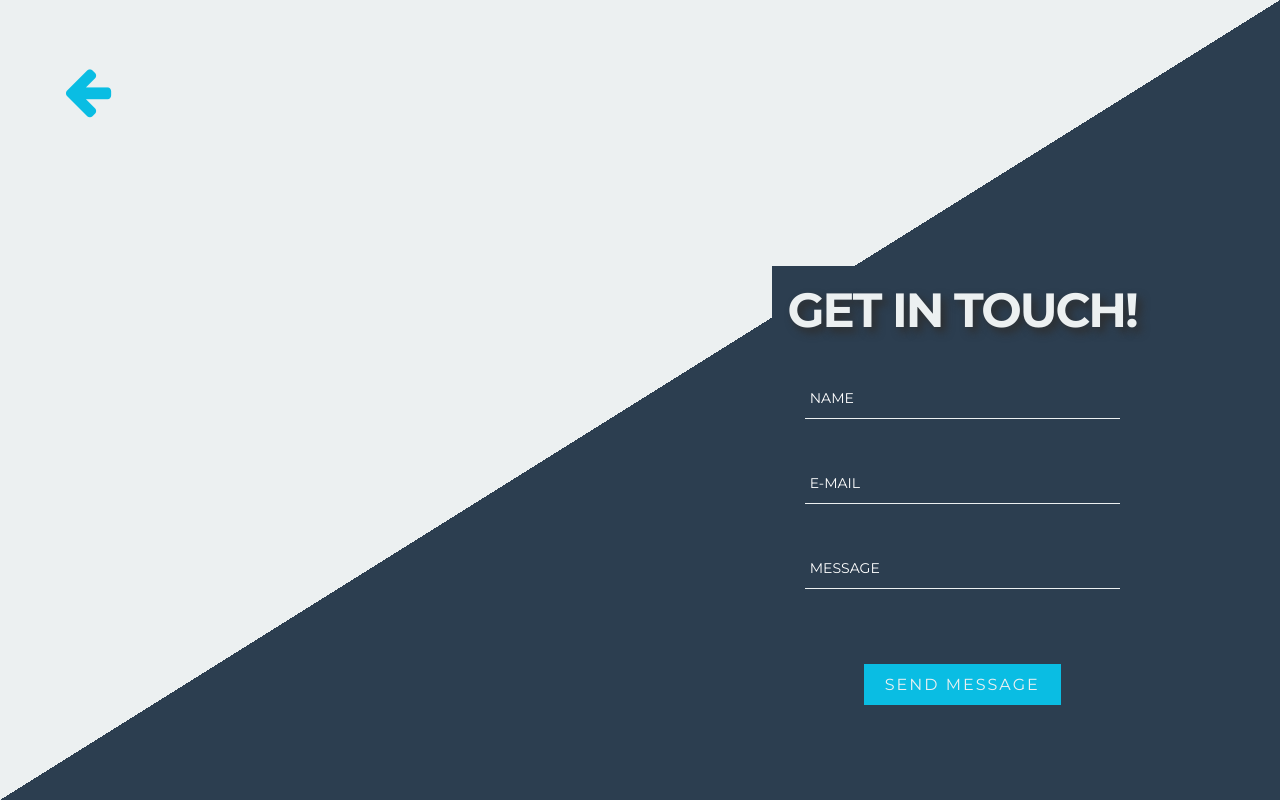
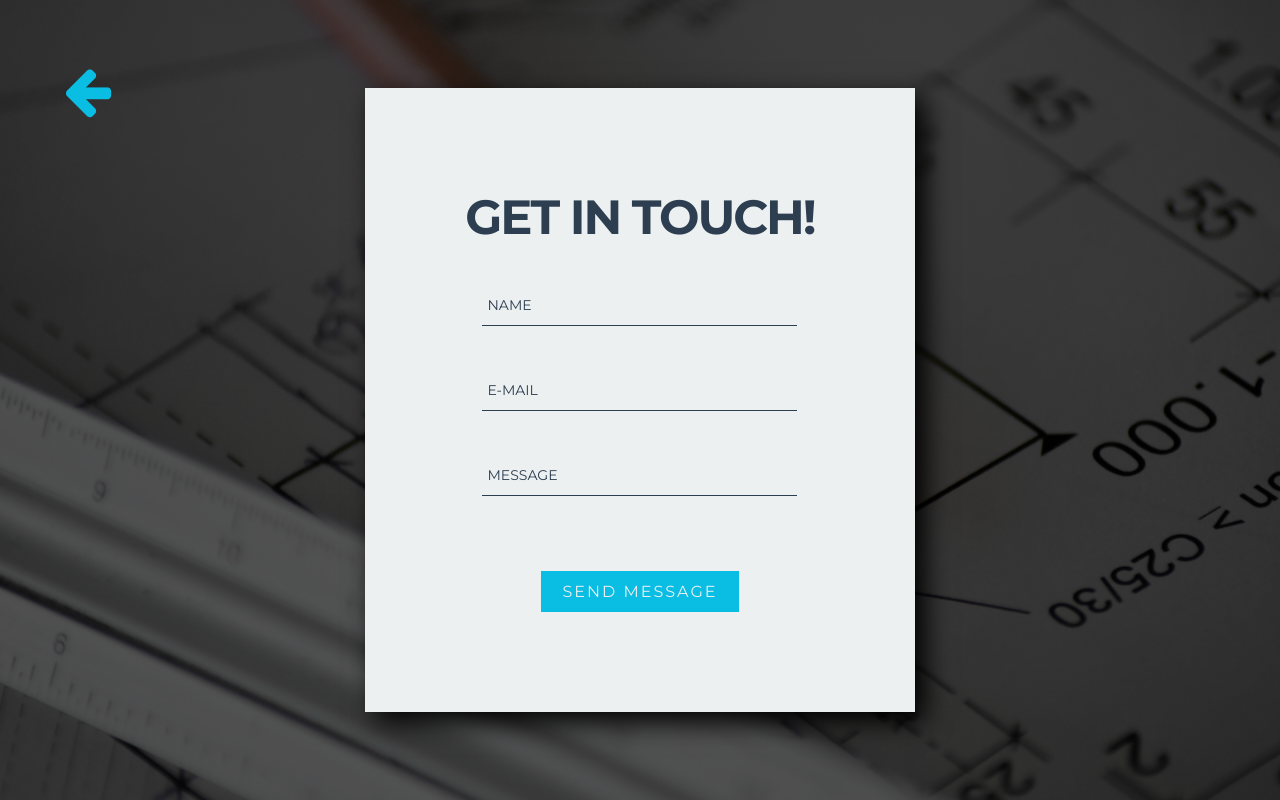
Before and after one commit to d-milisits/fl-floor-plans, a PHP site: page /contact.html in a window 1280 px wide. Run offline with PHP 8.4, Linux system fonts and the light colour scheme; some libraries are stand-ins or nearby versions.

Commit message:
different contact styling

```diff
--- a/css/contact.css
+++ b/css/contact.css
@@ -5,9 +5,15 @@
 }
 .contact-page {
   position:relative;
-  height:100vh;
+  min-height:100vh;
   width:100vw;
-  background: linear-gradient(to right bottom, #ecf0f1 50%, #2c3e50 50%);
+  background-image: linear-gradient( rgba(0, 0, 0, 0.65), rgba(0, 0, 0, 0.65) ), url('../img/contactimg.jpg');
+  background-size: cover;
+  background-position: center;
+  background-repeat: no-repeat;
+  display:flex;
+  justify-content: center;
+  align-items: center;
 }
 .contact-page i {
   position:absolute;
@@ -19,27 +25,23 @@
   transition: .2s color;
 }
 .contact-page i:hover {
-  color: #2c3e50;
+  color: #ecf0f1;
 }
 .group-div {
-  position: absolute;
-  bottom: 10%;
-  right: 10%;
   display:flex;
   flex-direction: column;
   justify-content: center;
   align-items: center;
-  background-color: #2c3e50;
-  padding:15px;
-}
+  background-color: #ecf0f1;
+  padding:100px;
+  box-shadow: 10px 10px 25px rgb(0, 0, 0);}
 .group-div h1 {
   text-transform: uppercase;
   font-size: 3rem;
   text-align: center;
   padding-bottom: 40px;
   letter-spacing: -2px;
-  color: #ecf0f1;
-  text-shadow: 4.5px 4.5px 8px #2e2e2e;
+  color: #2c3e50;
 }
 /* INPUT STYLING */
     .group {
@@ -52,13 +54,13 @@
       display:block;
       width:300px;
       border:none;
-      border-bottom:1px solid #ecf0f1;
-      background-color: #2c3e50;
+      border-bottom:1px solid #2c3e50;
+      background-color: #ecf0f1;
     }
     input:focus 		{ outline:none; }
     /* LABEL ======================================= */
     label {
-      color:white;
+      color:#2c3e50;
       font-size:14px;
       text-transform: uppercase;
       font-weight:normal;
@@ -74,7 +76,7 @@
     input:focus ~ label, input:valid ~ label 		{
       top:-20px;
       font-size:14px;
-      color:#0abde3;
+      color:#2c3e50;
     }
     /* BOTTOM BARS ================================= */
     .bar 	{ position:relative; display:block; width:300px; }
@@ -84,7 +86,7 @@
       width:0;
       bottom:1px;
       position:absolute;
-      background:#0abde3;
+      background:#2c3e50;
       transition:0.2s ease all;
       -moz-transition:0.2s ease all;
       -webkit-transition:0.2s ease all;
@@ -118,15 +120,15 @@
 
     /* ANIMATIONS ================ */
     @-webkit-keyframes inputHighlighter {
-      from { background:#0abde3; }
+      from { background:#2c3e50; }
       to 	{ width:0; background:transparent; }
     }
     @-moz-keyframes inputHighlighter {
-      from { background:#0abde3; }
+      from { background:#2c3e50; }
       to 	{ width:0; background:transparent; }
     }
     @keyframes inputHighlighter {
-      from { background:#0abde3; }
+      from { background:#2c3e50; }
       to 	{ width:0; background:transparent; }
     }
 /* BUTTON STYLING */
@@ -143,7 +145,7 @@
 .btn:hover {
   transition: .25s all ease;
   font-weight: 400;
-  color: #ecf0f1;
-  border: 1px solid #ecf0f1;
-  background-color: #2c3e50;
+  color: #2c3e50;
+  border: 1px solid #2c3e50;
+  background-color: #ecf0f1;
 }
--- a/css/index.css
+++ b/css/index.css
@@ -94,7 +94,7 @@ a {
 .container img {
   position: absolute;
   width: 100%;
-  transition: transform .4s;
+  transition: .4s;
 }
 .container:hover img:nth-child(4) {
   /* width: 120%; */
```
Also changed, not shown: index.html (+4 -3 lines), app.js (line endings or trailing spaces), img/contactimg.jpg (added), img/flooring2.PNG (deleted).
